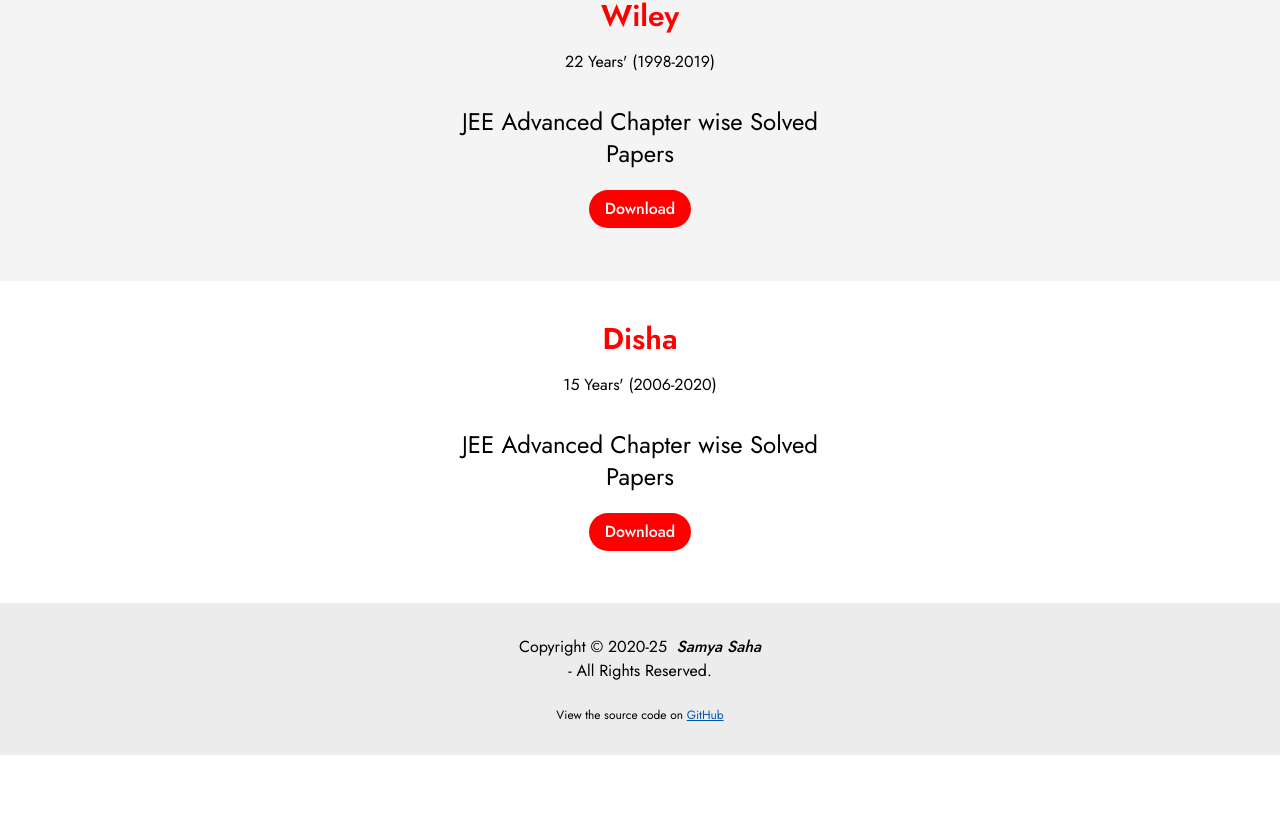
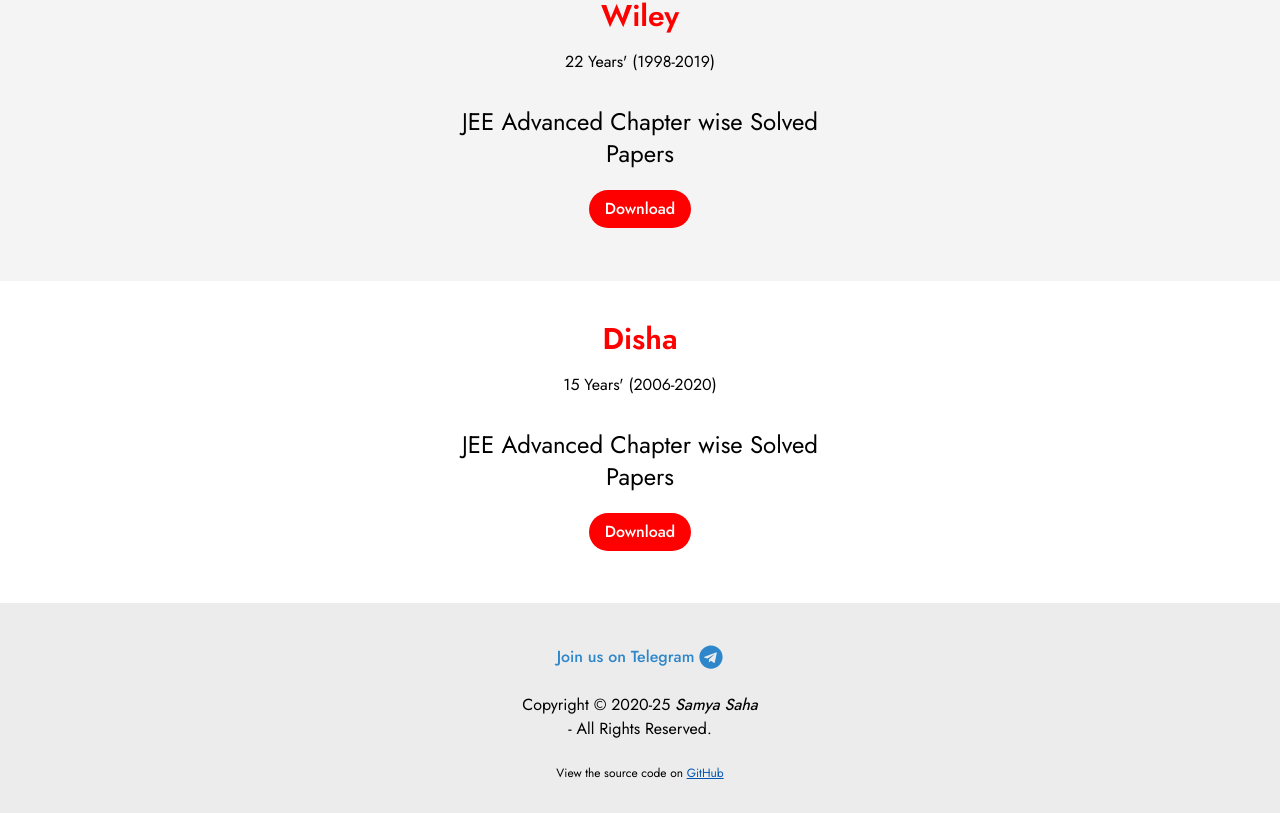
Before and after one commit to Samya-S/jeechallenger-2.0, a Next.js app: page /materials/chapterwise-solved-pyqs in a window 1280 px wide. Shown: the part 1655-2468 px from the top of the page. Before the commit the page ends 2410 px from the top, so only its background shows below. Built offline with nearby package versions, Linux system fonts and the light colour scheme.

Commit message:
feat: update Footer component with Telegram link and remove unused styles

```diff
--- a/app/layout.js
+++ b/app/layout.js
@@ -1,7 +1,7 @@
 import "./globals.css";
 import Navbar from "@/components/common/Navbar";
 import Footer from "@/components/common/Footer";
-import TelegramJoinFloat from "@/components/utils/TelegramJoinFloat";
+// import TelegramJoinFloat from "@/components/utils/TelegramJoinFloat";
 
 export const metadata = {
   title: "JEE Challenger",
@@ -18,7 +18,7 @@
         className={`antialiased`}
       >
         <Navbar />
-        <TelegramJoinFloat />
+        {/* <TelegramJoinFloat /> */}
         {children}
         <Footer />
       </body>
--- a/components/common/Footer.jsx
+++ b/components/common/Footer.jsx
@@ -1,24 +1,53 @@
 "use client";
-import Styles from './Footer.module.css';
+import Link from "next/link";
+import { FaTelegram } from "react-icons/fa";
 
 const Footer = () => {
   return (
-    <footer className={Styles.footer}>
-      Copyright © 2020-{new Date().getFullYear() % 100} &nbsp;
-      <i style={{ fontWeight: 500 }}>Samya Saha</i>
-      <br />
-      - All Rights Reserved.
-      <br />
-      <br />
+    <footer
+      style={{
+        textAlign: "center",
+        position: "relative",
+        bottom: 0,
+        left: 0,
+        right: 0,
+        padding: "2rem",
+        backgroundColor: "rgba(128, 128, 128, 0.15)" /* gray with 25% opacity */
+      }}
+    >
+      <Link
+        href="https://t.me/+oOnj4y_ZYqYyZjA1"
+        target="_blank"
+        style={{
+          display: 'flex',
+          alignItems: 'center',
+          justifyContent: 'center',
+          color: '#2e87ca',
+          textDecoration: 'none',
+          fontSize: '1rem',
+          fontWeight: '500',
+          margin: '10px 0',
+        }}
+      >
+        Join us on Telegram
+        <FaTelegram style={{ marginLeft: '5px', fontSize: '1.5rem' }} />
+      </Link>
+      <div className="my-6">
+        <p>
+          Copyright © 2020-{new Date().getFullYear() % 100}{" "}
+          <i style={{ fontWeight: 450 }}>Samya Saha</i>
+        </p>
+        <p>- All Rights Reserved.</p>
+      </div>
       <p className="text-xs">
         View the source code on{' '}
-        <a
+        <Link
           href="https://github.com/Samya-S/jeechallenger-2.0"
           target="_blank"
           style={{ color: '#0056b3', textDecoration: 'underline', isolation: 'unset' }}
         >
           GitHub
-        </a>
+        </Link>
       </p>
     </footer>
   );
--- a/components/common/Footer.module.css
+++ /dev/null
@@ -1,10 +0,0 @@
-.footer {
-  text-align: center;
-  position: relative;
-  bottom: 0;
-  left: 0;
-  right: 0;
-  padding: 2rem;
-  background-color: rgba(128, 128, 128, 0.15);
-  /* gray with 25% opacity */
-}
```
